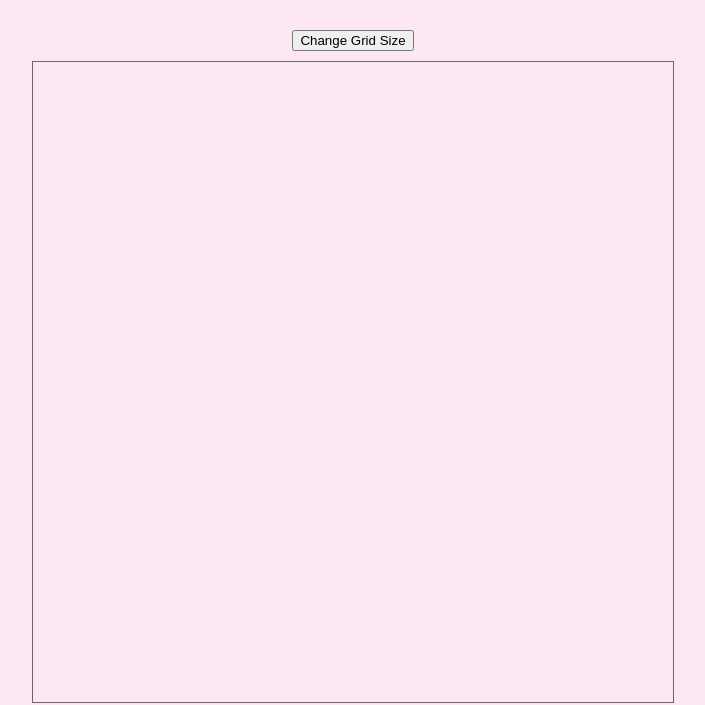
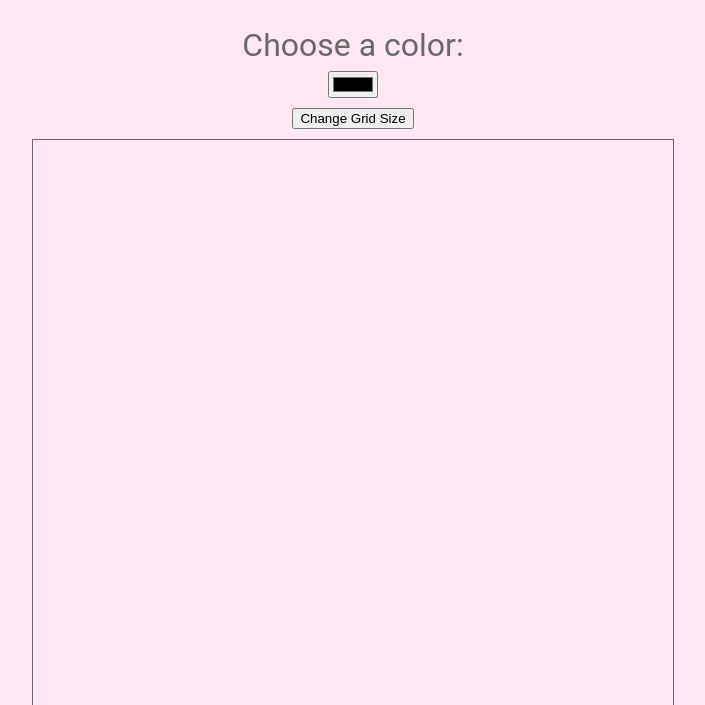
Before and after one commit to LeilanNaeimi/Etch-a-Sketch, a plain HTML site: page index.html in a window 1280 px wide. Shown: the top 705 px of the page, without its empty margins (287-992 px from the left). Drawn offline with Linux system fonts and the light colour scheme.

Commit message:
add change color

```diff
--- a/index.html
+++ b/index.html
@@ -8,6 +8,14 @@
     <script src="script.js" defer></script>
   </head>
   <body>
+    <label for="colorPicker">Choose a color:</label>
+    <input
+      type="color"
+      id="colorPicker"
+      value="#000000"
+      onchange="updateColor()"
+    />
+
     <button onclick="changeGridSize()">Change Grid Size</button>
     <div id="container"></div>
 
--- a/script.js
+++ b/script.js
@@ -1,5 +1,7 @@
 const container = document.getElementById('container');
+
 let gridSize = 16;
+let currentColor = '#000000';
 
 function createGrid() {
   container.innerHTML = '';
@@ -16,7 +18,12 @@ function createGrid() {
 }
 
 function setColor(pixel) {
-  pixel.style.backgroundColor = 'gray';
+  pixel.style.backgroundColor = currentColor;
+}
+
+function updateColor() {
+  const colorPicker = document.getElementById('colorPicker');
+  currentColor = colorPicker.value;
 }
 
 function changeGridSize() {
@@ -34,3 +41,5 @@ function changeGridSize() {
 }
 
 createGrid();
+
+/******** color picker */
--- a/styles.css
+++ b/styles.css
@@ -49,7 +49,6 @@ button {
 }
 
 .github {
-  color: var(--primary-dark);
   font-size: 24px;
   transition: transform 0.3s ease-in-out;
 }
```
Also changed, not shown: favicon-.ico (deleted).
